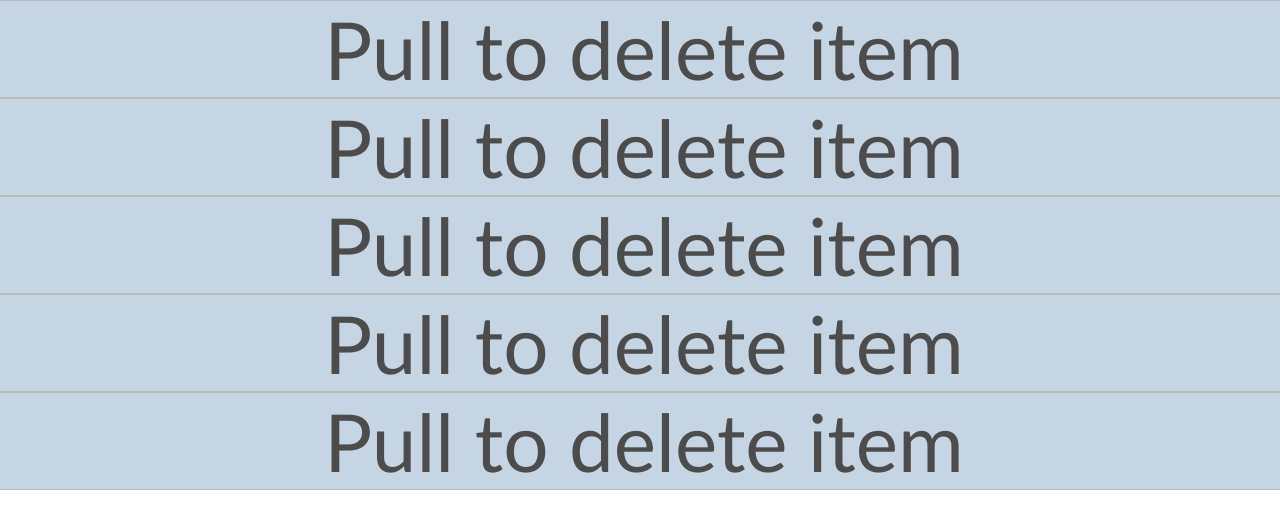
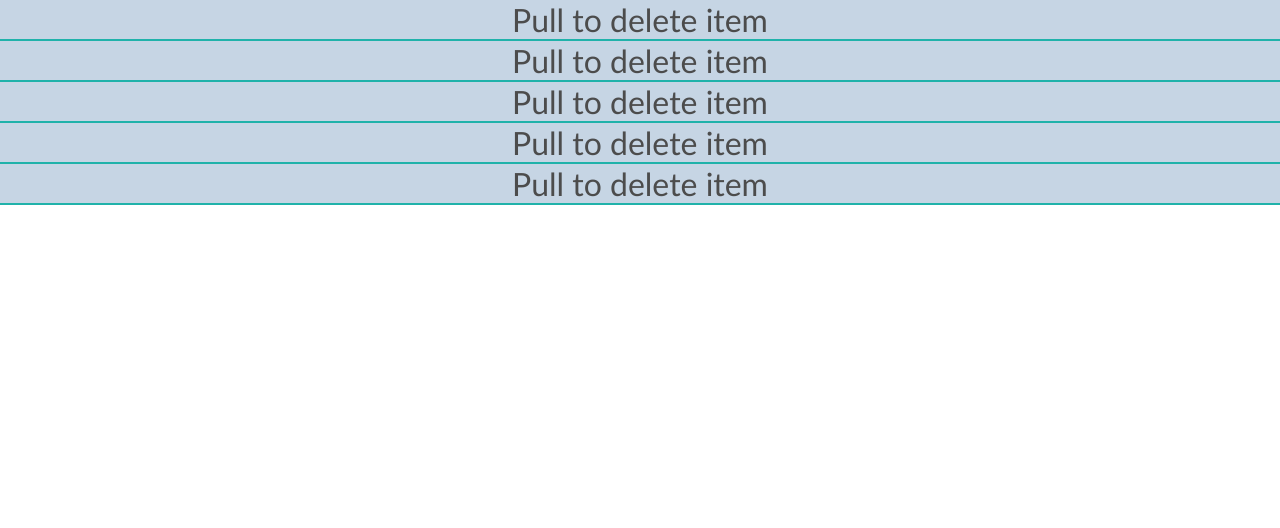
Before and after one commit to themmixproject/test-env, a Vue app: page / in a window 1280 px wide. Shown: the top 528 px of the page. Built offline with nearby package versions, Linux system fonts and the light colour scheme.

Commit message:
Added child elements in pull-item for improved styling, fixed bugs caused by adding child elements

```diff
--- a/src/components/PullDelete.vue
+++ b/src/components/PullDelete.vue
@@ -1,15 +1,22 @@
 <template>
     <div id="pull-container">
         <div
+            class="pull-item"
             v-for="(item, index) in items"
             :key="index"
-            class="pull-item"
             @touchstart="touchStart($event, index)"
             @touchmove="touchMove($event, index)"
             @touchend="touchEnd($event, index)"
         >
-            Pull to delete item
-            <div class="pull-button">Delete</div>
+            <div class="pull-item-content-container">
+                <div class="pull-item-content">Pull to delete item</div>
+            </div>
+            <div class="pull-button-container">
+                <div class="pull-button">
+                    <div>Delete</div>
+                </div>
+            </div>
+            <hr />
         </div>
     </div>
 </template>
@@ -45,17 +52,33 @@ export default {
         passMoveThresh(initialPos, currentPos) {
             return Math.abs(currentPos - initialPos) > 2;
         },
+        getParentPullItem(element) {
+            if (element.className.match(/pull-item$/)) {
+                return element;
+            }
+            return this.getParentPullItem(element.parentElement);
+        },
         touchStart(event) {
             this.posX = event.targetTouches[0].clientX;
+
+            this.setStartPositions(event);
+
+            let element = this.getParentPullItem(event.target);
+            this.divX = element.style.left.replace("px", "");
+            this.diffX = this.posX - this.divX;
+        },
+        setStartPositions(event) {
             this.startPosX = this.posX;
             this.startPosY = event.targetTouches[0].pageY;
-            this.divX = event.target.style.left.replace("px", "");
-            this.diffX = this.posX - this.divX;
         },
         moveBlockToTouchPos(event) {
-            let target = event.target;
-            target.style.left = this.movePos + "px";
-            target.children[0].style.right = this.movePos + "px";
+            let element = event.target;
+            if (!element.className.match(/pull-item$/)) {
+                element = this.getParentPullItem(element);
+            }
+
+            element.style.left = this.movePos + "px";
+            element.children[1].style.right = this.movePos + "px";
         },
         touchMove(event) {
             if (this.elIsMoving) {
@@ -63,7 +86,12 @@ export default {
             }
 
             this.setXYPositions(event);
-
+            let target = event.target;
+            if (target.className.match(/pull-item/)) {
+                this.togglePullItem(event);
+            }
+        },
+        togglePullItem(event) {
             if (this.passXThreshold && !this.isScrolling) {
                 this.horizontalTouchMovement(event);
             } else if (this.passYThreshold && !this.elIsMoving) {
@@ -89,30 +117,38 @@ export default {
 </script>
 
 <style lang="scss" scoped>
+hr {
+    margin: 0;
+    border: 1px solid lightseagreen;
+}
+
 #pull-container {
     overflow: hidden;
 }
 
 .pull-item {
     text-align: center;
-    font-size: 5em;
+    font-size: 2em;
     font-family: "Gill Sans", "Gill Sans MT", Calibri, "Trebuchet MS",
         sans-serif;
-    border-color: #b8bcba;
-    border-style: solid;
-    border-width: 1px 0;
-    padding-left: 0.5rem;
     color: #4c4c4c;
-    box-sizing: border-box;
     position: relative;
     background-color: rgb(198, 213, 228);
-    // touch-action: none;
 }
 
 .pull-button {
+    display: flex;
+    flex-direction: column;
+    justify-content: center;
+    height: 100%;
+    padding: 0 10px;
+}
+
+.pull-button-container {
     background-color: red;
     position: absolute;
     left: 100%;
     top: 0;
+    bottom: 0;
 }
 </style>
```
